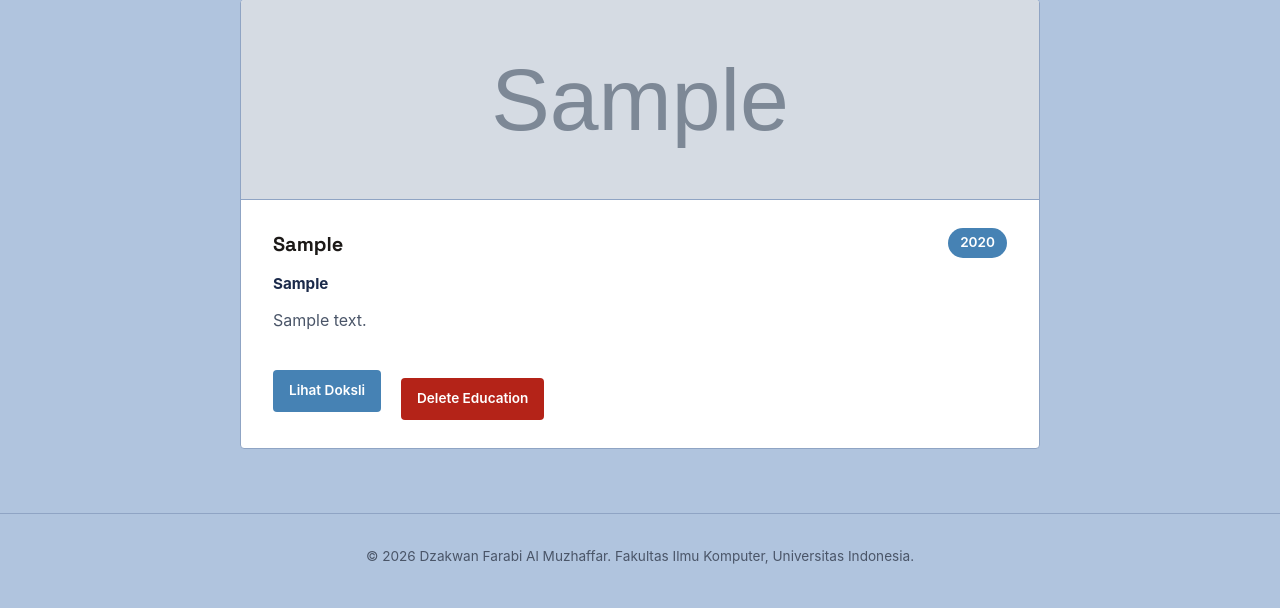
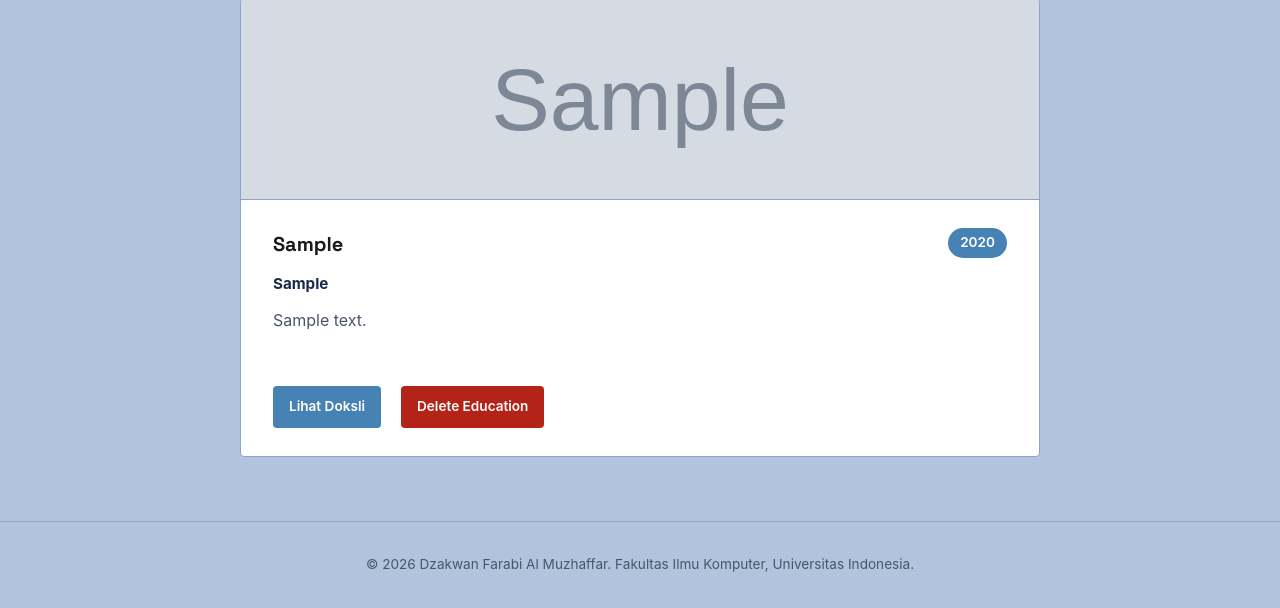
Before and after one commit to dzakwanversipacil/myportofolio, a Django app: page /education/ in a window 1280 px wide. Shown: the part 360-968 px from the top of the page. Before the commit the page ends 924 px from the top, so only its background shows below. Run offline with Django 5.2, Linux system fonts and the light colour scheme; tables that the repository leaves empty hold one stand-in row (values such as "Sample post"); grey boxes marked "Sample" are stand-in pictures.

Commit message:
style: fix and align card action buttons to the bottom

```diff
--- a/static/css/style.css
+++ b/static/css/style.css
@@ -281,6 +281,7 @@ h3,
   display: flex;
   flex-direction: column;
   gap: 0.75rem;
+  flex-grow: 1;
 }
 
 .card-header {
@@ -499,10 +500,19 @@ h3,
   font-weight: 600;
 }
 
+.actions .form-status {
+  margin: 0;
+}
+
 .card-actions {
   display: flex;
   flex-direction: column;
   margin-top: auto;
+}
+
+.card-content .card-actions {
+  margin-top: auto;
+  padding-top: 1.5rem;
 }
 
 .hide {
```
